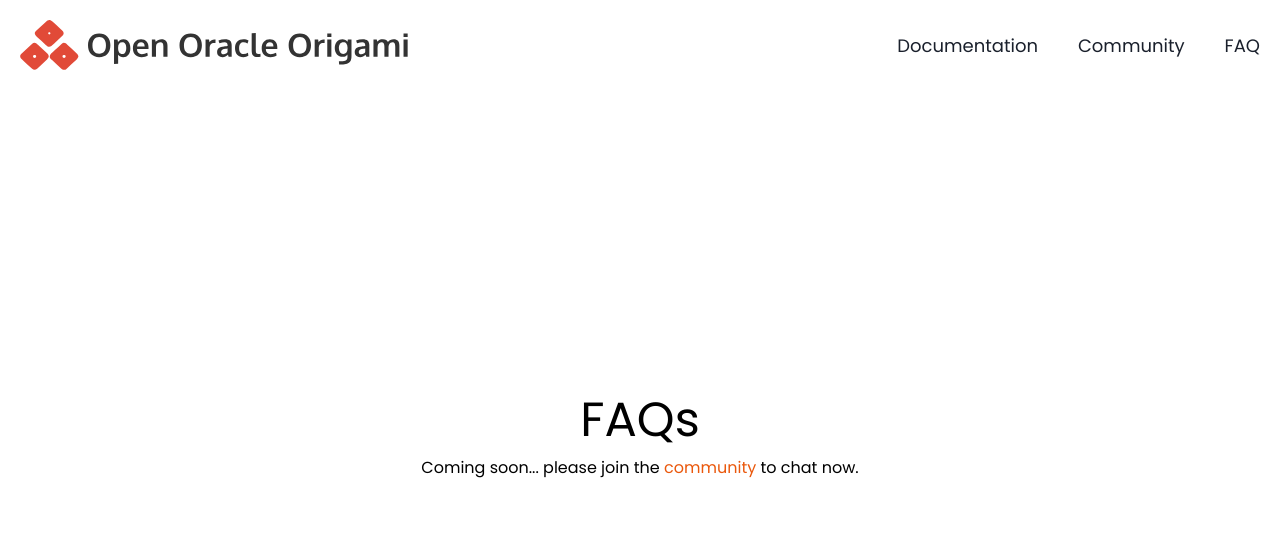
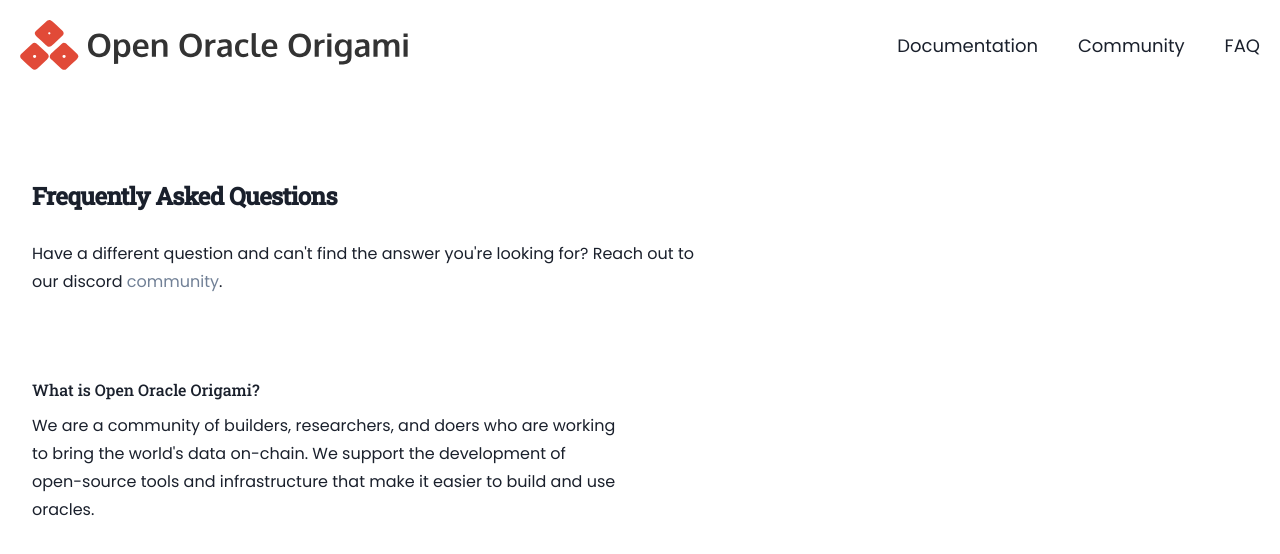
Before and after one commit to LionsHabitat/origami-web, a Next.js app: page /faq in a window 1280 px wide. Shown: the top 554 px of the page. Built offline with nearby package versions, Linux system fonts and the light colour scheme.

Commit message:
Faq boilerplate

```diff
--- a/src/pages/faq.tsx
+++ b/src/pages/faq.tsx
@@ -1,22 +1,45 @@
 import Main from '@/components/Main'
 import Meta from '@/components/Meta'
+import faqs from '@/utils/FaqConfig'
 
 const Faq = () => (
   <Main
-    meta={<Meta title="FAQs | Open Oracle Origami" description="Lorem ipsum" />}
+    meta={
+      <Meta
+        title="FAQs | Open Oracle Origami"
+        description="Frequently Asked Questions"
+      />
+    }
   >
-    <div className="flex min-h-screen flex-col items-center justify-center pt-16 text-center">
-      <h1 className="text-5xl">FAQs</h1>
-      <div>
-        Coming soon... please join the{' '}
+    <div className="mx-auto max-w-7xl px-6 py-24 sm:py-24 lg:px-8">
+      <h2 className="mt-20 font-serif text-2xl font-bold leading-10 tracking-tight text-gray-900">
+        Frequently Asked Questions
+      </h2>
+      <p className="mt-6 max-w-2xl text-base leading-7 text-gray-900">
+        Have a different question and can&apos;t find the answer you&apos;re
+        looking for? Reach out to our discord{' '}
         <a
           href="https://discord.gg/bTY9WkQv"
           target="_blank"
-          className="border-none text-orange-600"
+          className="border-none text-gray-600"
         >
           community
-        </a>{' '}
-        to chat now.
+        </a>
+        .
+      </p>
+      <div className="mt-20">
+        <dl className="space-y-16 sm:grid sm:grid-cols-2 sm:gap-x-6 sm:gap-y-16 sm:space-y-0 lg:gap-x-10">
+          {faqs.map(faq => (
+            <div key={faq.id}>
+              <dt className="font-serif text-base font-medium leading-7 text-gray-900">
+                {faq.question}
+              </dt>
+              <dd className="mt-2 text-base leading-7 text-gray-900">
+                {faq.answer}
+              </dd>
+            </div>
+          ))}
+        </dl>
       </div>
     </div>
   </Main>
--- /dev/null
+++ b/src/utils/FaqConfig.ts
@@ -0,0 +1,15 @@
+export type QuestionAnswer = {
+  id: number
+  question: string
+  answer: string
+}
+
+const faq: QuestionAnswer[] = [
+  {
+    id: 1,
+    question: `What is Open Oracle Origami?`,
+    answer: `We are a community of builders, researchers, and doers who are working to bring the world's data on-chain. We support the development of open-source tools and infrastructure that make it easier to build and use oracles.`,
+  },
+]
+
+export default faq
```
